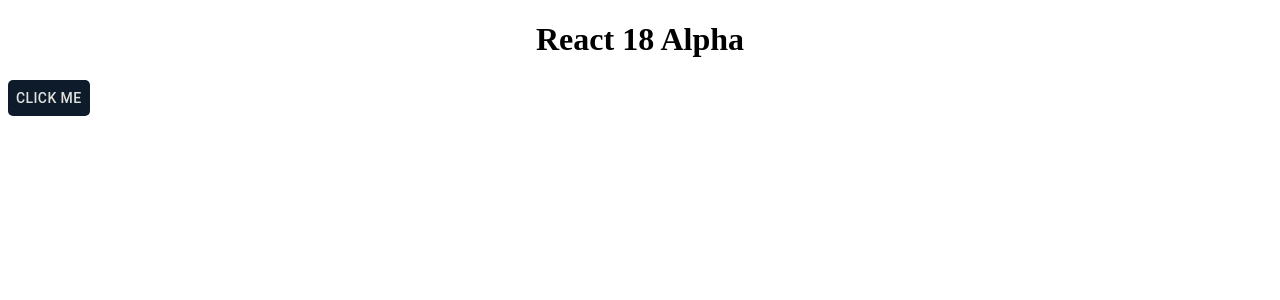
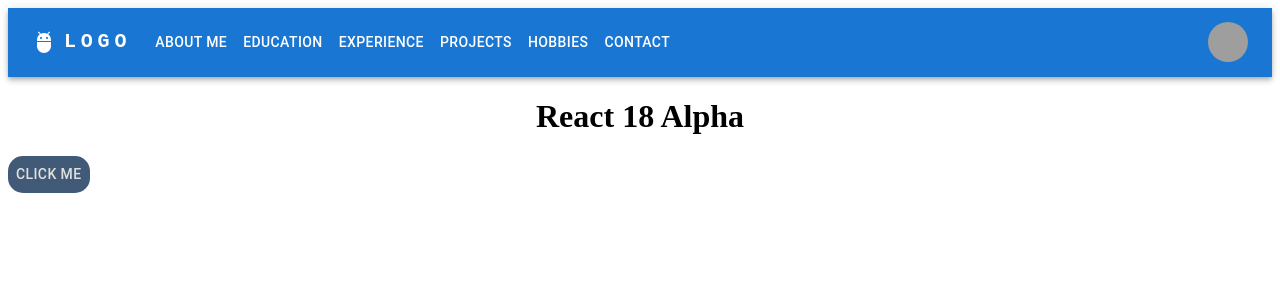
Before and after one commit to Dmanjav/manja.com, a React (Create React App) app: page / in a window 1280 px wide. Shown: the top 300 px of the page. Built offline with nearby package versions, Linux system fonts and the light colour scheme; grey boxes are pictures that could not be loaded.

Commit message:
Did a mess with the appbar

```diff
--- a/src/App.css
+++ b/src/App.css
@@ -10,7 +10,6 @@
 
 .App {
   background-color: white;
-  align-items: center;
   font-family: "Poppins", sans-serif;
   height: 100%;
 }
--- a/src/App.js
+++ b/src/App.js
@@ -1,10 +1,12 @@
 import React from 'react';
 import BasicButton from './components/button';
 import './App.css';
+import Navbar from './components/navbar';
 
 function App() {
     return (
         <div>
+            <Navbar />
             <h1><center>React 18 Alpha</center></h1>
             <BasicButton>Click me</BasicButton>
         </div>
--- a/src/components/navbar.js
+++ b/src/components/navbar.js
@@ -0,0 +1,144 @@
+import * as React from 'react';
+import AppBar from '@mui/material/AppBar';
+import Box from '@mui/material/Box';
+import Toolbar from '@mui/material/Toolbar';
+import IconButton from '@mui/material/IconButton';
+import Typography from '@mui/material/Typography';
+import Menu from '@mui/material/Menu';
+import MenuIcon from '@mui/icons-material/Menu';
+import Container from '@mui/material/Container';
+import Avatar from '@mui/material/Avatar';
+import Button from '@mui/material/Button';
+import Tooltip from '@mui/material/Tooltip';
+import MenuItem from '@mui/material/MenuItem';
+import AdbIcon from '@mui/icons-material/Adb';
+import "../styles/navbar.css";
+
+const pages = ['About me', 'Education', 'Experience', 'Projects', 'Hobbies' ,'Contact'];
+const settings = ['Github', 'LinkedIn'];
+
+function NavBar() {
+  const [anchorElNav, setAnchorElNav] = React.useState(null);
+  const [anchorElUser, setAnchorElUser] = React.useState(null);
+
+  const handleOpenNavMenu = (event) => {
+    setAnchorElNav(event.currentTarget);
+  };
+  const handleOpenUserMenu = (event) => {
+    setAnchorElUser(event.currentTarget);
+  };
+
+  const handleCloseNavMenu = () => {
+    setAnchorElNav(null);
+  };
+
+  const handleCloseUserMenu = () => {
+    setAnchorElUser(null);
+  };
+
+  return (
+    <AppBar position="static">
+      <Container maxWidth="xl">
+        <Toolbar disableGutters>
+          <AdbIcon sx={{ display: { xs: 'none', md: 'flex' }, mr: 1 }} />
+          <Typography
+            variant="h6"
+            noWrap
+            component="a"
+            href="#app-bar-with-responsive-menu"
+            sx={{
+              mr: 2,
+              display: { xs: 'none', md: 'flex' },
+              fontFamily: 'monospace',
+              fontWeight: 700,
+              letterSpacing: '.3rem',
+              color: 'inherit',
+              textDecoration: 'none',
+            }}
+          >
+            LOGO
+          </Typography>
+
+          <Box sx={{ flexGrow: 1, display: { xs: 'flex', md: 'none' } }}>
+            <IconButton
+              size="large"
+              aria-label="account of current user"
+              aria-controls="menu-appbar"
+              aria-haspopup="true"
+              onClick={handleOpenNavMenu}
+              color="inherit"
+            >
+              <MenuIcon />
+            </IconButton>
+            <Menu
+              id="menu-appbar"
+              anchorEl={anchorElNav}
+              anchorOrigin={{
+                vertical: 'bottom',
+                horizontal: 'left',
+              }}
+              keepMounted
+              transformOrigin={{
+                vertical: 'top',
+                horizontal: 'left',
+              }}
+              open={Boolean(anchorElNav)}
+              onClose={handleCloseNavMenu}
+              sx={{
+                display: { xs: 'block', md: 'none' },
+              }}
+            >
+              {pages.map((page) => (
+                <MenuItem key={page} onClick={handleCloseNavMenu}>
+                  <Typography textAlign="center">{page}</Typography>
+                </MenuItem>
+              ))}
+            </Menu>
+          </Box>
+          <Box sx={{ flexGrow: 1, display: { xs: 'none', md: 'flex' } }}>
+            {pages.map((page) => (
+              <Button
+                key={page}
+                onClick={handleCloseNavMenu}
+                sx={{ my: 2, color: 'white', display: 'block' }}
+              >
+                {page}
+              </Button>
+            ))}
+          </Box>
+
+          <Box sx={{ flexGrow: 0 }}>
+            <Tooltip title="Open settings">
+              <IconButton onClick={handleOpenUserMenu} sx={{ p: 0 }}>
+                <Avatar alt="Diego Manjarrez Viveros" src="/static/images/avatar/2.jpg" />
+              </IconButton>
+            </Tooltip>
+            <Menu
+              sx={{ mt: '45px' }}
+              id="menu-appbar"
+              anchorEl={anchorElUser}
+              anchorOrigin={{
+                vertical: 'top',
+                horizontal: 'right',
+              }}
+              keepMounted
+              transformOrigin={{
+                vertical: 'top',
+                horizontal: 'right',
+              }}
+              open={Boolean(anchorElUser)}
+              onClose={handleCloseUserMenu}
+            >
+              {settings.map((setting) => (
+                <MenuItem key={setting} onClick={handleCloseUserMenu}>
+                  <Typography textAlign="center">{setting}</Typography>
+                </MenuItem>
+              ))}
+            </Menu>
+          </Box>
+        </Toolbar>
+      </Container>
+    </AppBar>
+  );
+}
+export default NavBar;
--- a/src/styles/button.css
+++ b/src/styles/button.css
@@ -1,17 +1,31 @@
-
-
 .basic-button {
-  background-color: var(--blue-4) !important;
+  background-color: var(--blue-2) !important;
   color: #e0e1dd !important;
   border: none;
   padding: 10px 20px;
-  border-radius: 5px !important;
+  border-radius: 15px !important;
   cursor: pointer;
   transition: 0.3s ease-in-out !important;
 }
 
 .basic-button:hover {
-  background-color: var(--blue-3) !important;
-  box-shadow: 0 2px 5px 0 var(--grey) !important;
+  background-color: var(--blue-1) !important;
+  box-shadow: 0 2px 5px 0 var(--white) !important;
   transform: translate(0px, 2px);
 }
+
+.basic-button:active {
+  background-color: var(--blue-3) !important;
+  box-shadow: 0 1px 2px 0 var(--white) !important;
+  transform: translate(0px, 1px);
+}
+
+.icon-button {
+  background-color: var(--blue-2) !important;
+  color: #e0e1dd !important;
+  border: none;
+  padding: 10px 20px;
+  border-radius: 50% !important;
+  cursor: pointer;
+  transition: 0.3s ease-in-out !important;
+}
--- /dev/null
+++ b/src/styles/navbar.css
@@ -0,0 +1,3 @@
+AppBar {
+    margin: 0 !important;
+}
```
